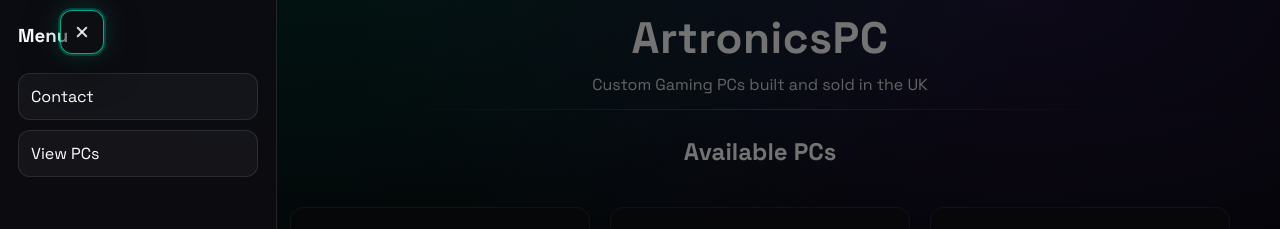
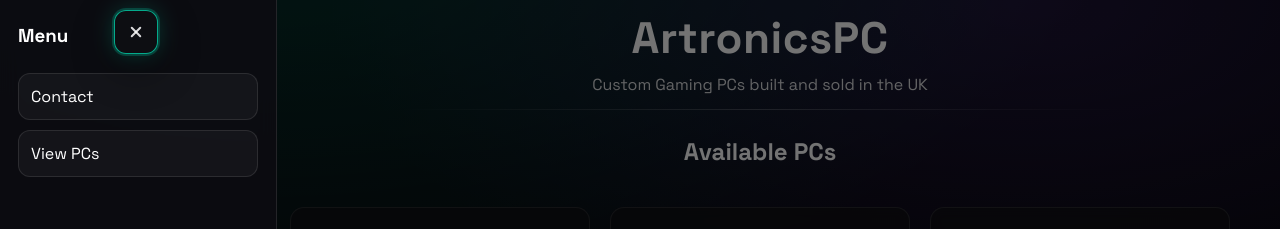
Before and after one commit to ArtronicsPC/ArtronicsPC.github.io, a plain HTML site: page index.html in a window 1280 px wide. Both pictures are taken after a click on the button "Menu". Shown: the top 229 px of the page. Drawn offline with Linux system fonts and the light colour scheme.

Commit message:
Update index.html

```diff
--- a/index.html
+++ b/index.html
@@ -85,7 +85,7 @@
 /* When menu is open, keep button near the sidebar edge.
    Because #page moves right by 240px, we pull the button back left. */
 #page.menu-open header .menu-btn{
-  transform: translateX(-204px); /* 240 - 36px gap = sits close to sidebar */
+  transform: translateX(-150px); /* 150 - 36px gap = sits close to sidebar */
 }
 
 
```
